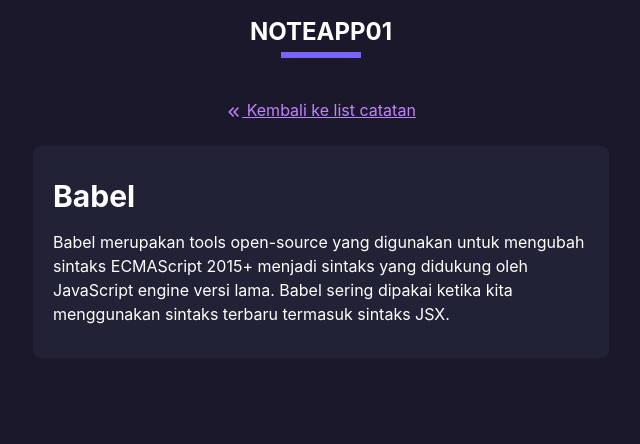
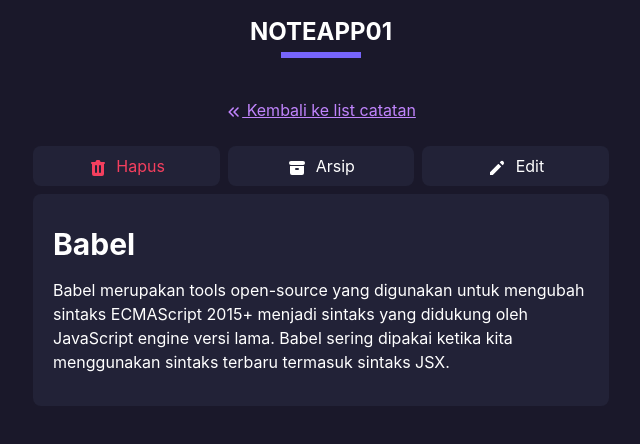
Before and after one commit to azkanahyaa/learn-react-tailwind, a React (Create React App) app: page /detail/notes-1 in a window 1280 px wide. Shown: the top 444 px of the page, without its empty margins (319-959 px from the left). Built offline with nearby package versions, Linux system fonts and the light colour scheme.

Commit message:
create button in detail page

```diff
--- a/src/App.js
+++ b/src/App.js
@@ -4,14 +4,12 @@
 import { Routes, Route } from 'react-router-dom'
 import Header from "./components/Header";
 import NoteDetail from "./pages/NoteDetail";
-// import Sidebar from "./components/Sidebar";
 
 function App() {
   return (
     <>
       <Header />
       <main>
-        {/* <Sidebar /> */}
         <Routes>
           <Route path="/" element={<NoteList />} />
           <Route path="/add" element={<NoteAdd />} />
--- a/src/pages/NoteDetail.js
+++ b/src/pages/NoteDetail.js
@@ -1,7 +1,8 @@
 import { HiChevronDoubleLeft } from "react-icons/hi";
 import { Link } from "react-router-dom";
 import { getNote } from "../utils/local-data";
-import { useParams } from "react-router-dom"
+import { useParams } from "react-router-dom";
+import { HiTrash, HiArchive,HiPencil } from 'react-icons/hi'
 import parser from "html-react-parser";
 
 function NoteDetail() {
@@ -11,8 +12,12 @@
     return (
         <div className="container max-w-xl mx-auto text-center">
             <Link to="/" className="text-purple-400 text underline mb-2 inline-block"><HiChevronDoubleLeft /> Kembali ke list catatan</Link>
-
-            <div className="bg-base-2 max-w-full text-left mx-auto rounded-lg py-8 mt-4 px-5">
+            <div className="flex gap-2 mt-4">
+                <button className="flex-1 py-2 rounded-lg bg-base-2 hover:bg-rose-500 text-rose-500 hover:text-white"><HiTrash className="w-5 h-5 mr-1"/> Hapus</button>
+                <button className="flex-1 py-2 rounded-lg bg-base-2 hover:bg-accent-base"><HiArchive className="w-5 h-5 mr-1"/> Arsip</button>
+                <button className="flex-1 py-2 rounded-lg bg-base-2 hover:bg-accent-base "><HiPencil className="w-5 h-5 mr-1"/> Edit</button>
+            </div>
+            <div className="bg-base-2 max-w-full text-left mx-auto rounded-lg py-8 mt-2 px-5">
                 <h2 className="block bg-transparent text-3xl mb-4 w-full"  >{note.title}</h2>
                 <div data-placeholder={(note.body !== "") ? "" : "Masukkan isi catatan di sini"} >{parser(note.body)}</div>
             </div>
--- a/src/pages/NoteList.js
+++ b/src/pages/NoteList.js
@@ -16,7 +16,7 @@
           </div>
         </div>
         <div className="container mx-auto grid sm:grid-cols-3 lg:grid-cols-4 grid-cols-2 gap-4">
-          <Link to="/add" className="flex flex-col bg-accent-base justify-center text-center text-2xl rounded-lg py-4 px-3 h-48">
+          <Link to="/add" className="flex flex-col bg-accent-base justify-center text-center text-2xl rounded-lg py-4 px-3 h-44">
             <HiPlus className="mx-auto w-12 h-12"></HiPlus>
             <span className="text-sm">Tambah Catatan Baru</span>
           </Link>
--- a/tailwind.config.js
+++ b/tailwind.config.js
@@ -18,6 +18,7 @@
       white: colors.white,
       slate: colors.slate,
       black: colors.black,
+      rose: colors.rose,
       blue: colors.blue,
       purple: colors.purple,
       transparent: 'transparent'
```
